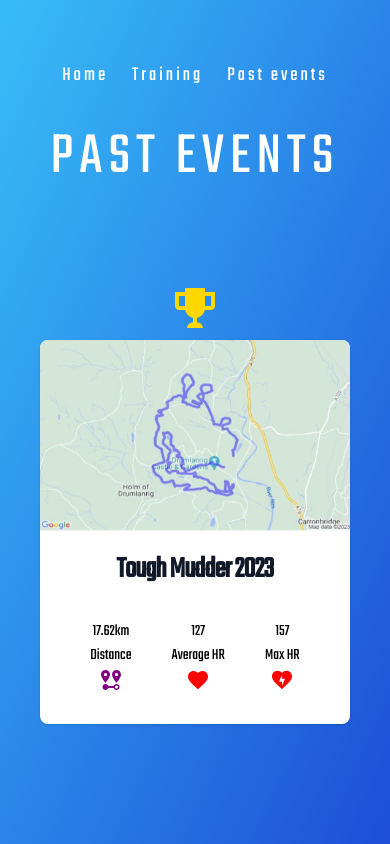
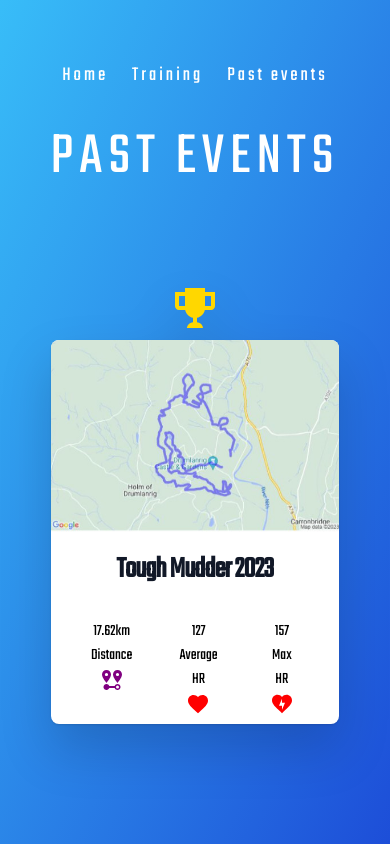
Before and after one commit to callumbuttery/marathon-tracker, a React (Vite) app: page /past-events in a window 390 px wide. Built offline with nearby package versions, Linux system fonts and the light colour scheme.

Commit message:
Feat: mobile repsonsive training card

```diff
--- a/src/components/sections/StravaCard.tsx
+++ b/src/components/sections/StravaCard.tsx
@@ -32,10 +32,8 @@
         displayMap = <img className="rounded-t-lg h-48 w-96" src={workoutImage}></img>
     }
 
-
-
     return (
-        <div className="w-96 mx-10 mt-24 drop-shadow-2  xl hover:scale-110 hover:duration-300">
+        <div className="w-96 mx-10 mt-24 drop-shadow-2xl hover:scale-110 hover:duration-300 max-sm:w-72 max-sm:mx-0">
             {
                 props.obj.type == 'Event' &&
                 <Icon path={mdiTrophyVariant} size={2} color="gold" className="flex mx-auto mb-2" />
--- a/src/pages/Training.tsx
+++ b/src/pages/Training.tsx
@@ -49,7 +49,7 @@
                 {
                     setStatsData()
                 }
-            <div className="place-items-center pt-10 pb-32 max-w-fit flex-wrap mx-auto max-sm:ml-8 flex justify-center max-sm:inline-block">
+            <div className="place-items-center pt-10 pb-32 max-w-fit flex-wrap mx-auto max-sm:ml-0 flex justify-center">
                 {
                     activityData.length ? activityData : <StravaCardSkeleton />
                 }
```
